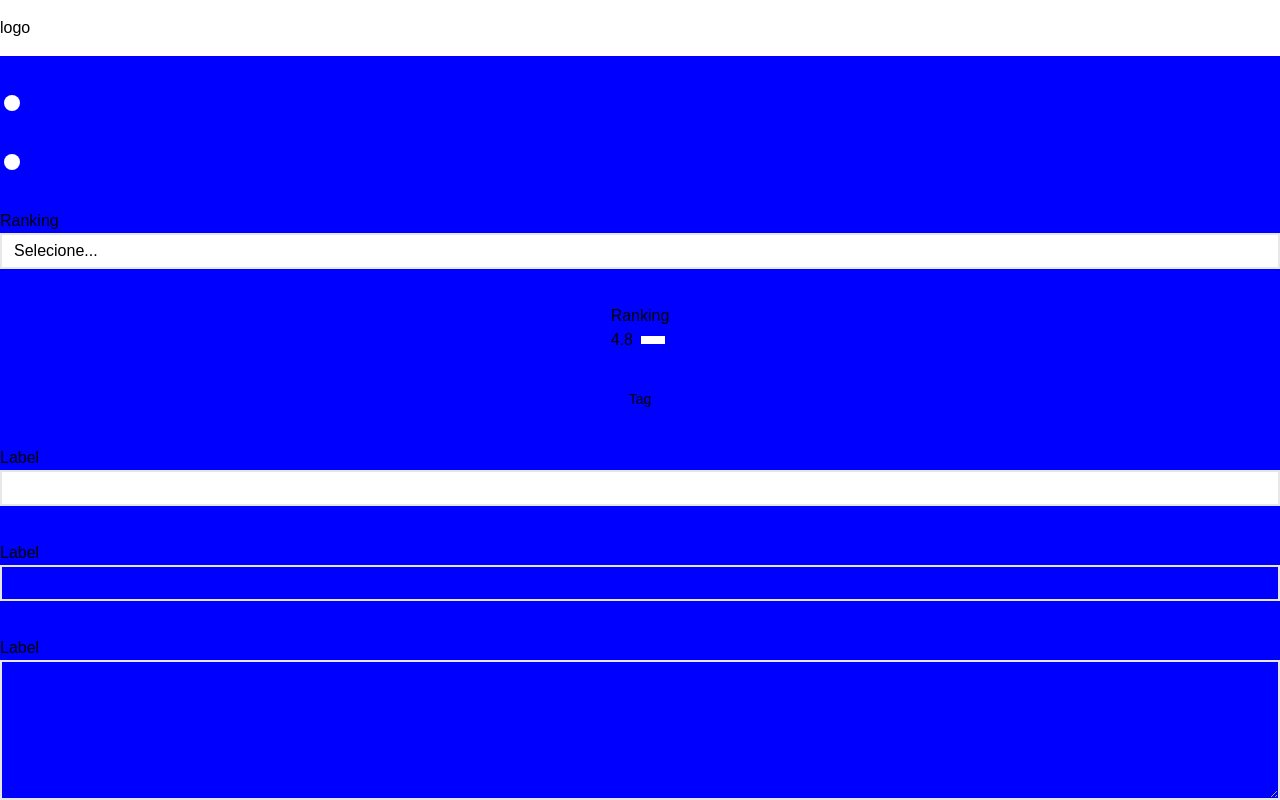
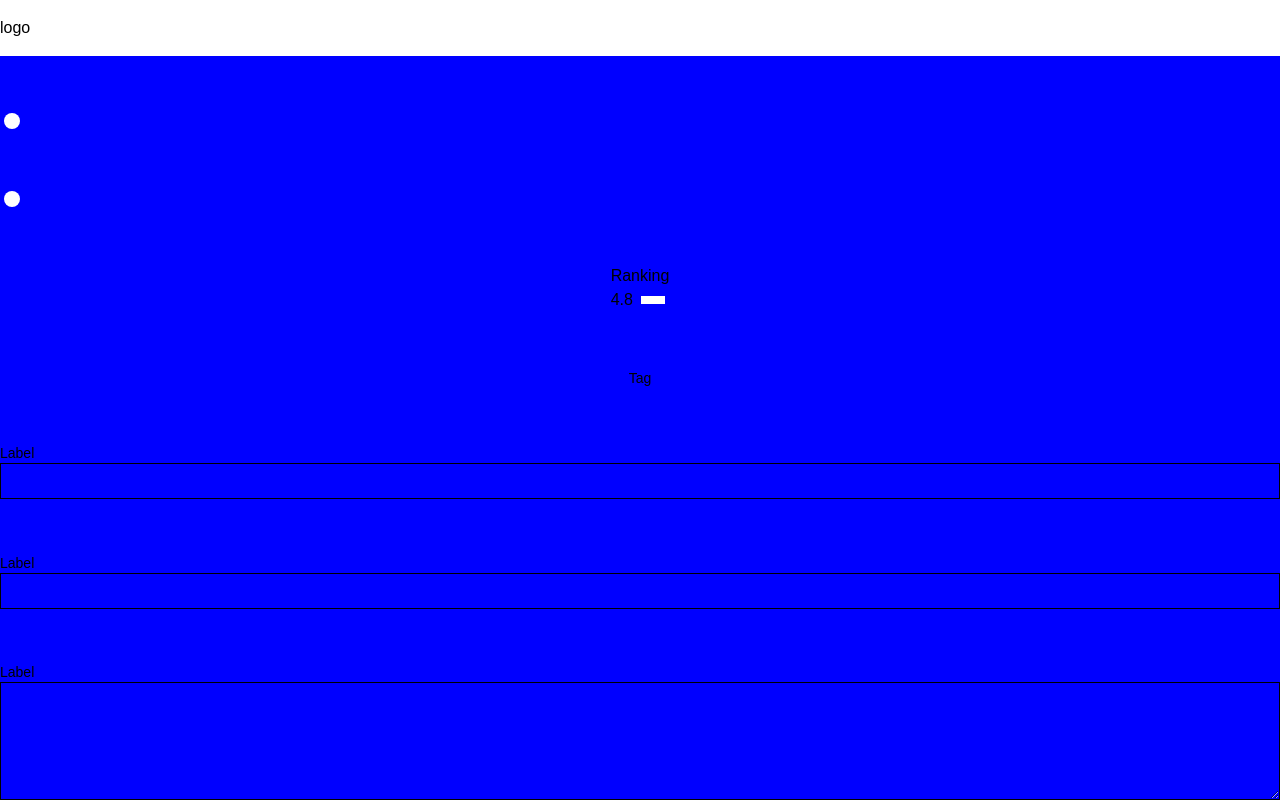
Before and after one commit to filipegbessa/star-flicks-ds, a Next.js app: page / in a window 1280 px wide. Built offline with nearby package versions, Linux system fonts and the light colour scheme.

Commit message:
feat(main): update components

```diff
--- a/components/SFInput/SFInput.tsx
+++ b/components/SFInput/SFInput.tsx
@@ -6,28 +6,39 @@ export type SFInputProps = {
   multiline?: boolean;
   error?: boolean;
   name?: string;
+  size?: 'sm' | 'md';
   customInput?: JSX.Element;
 } & (
   | InputHTMLAttributes<HTMLInputElement>
   | TextareaHTMLAttributes<HTMLTextAreaElement>
 );
 
-const Content = ({ multiline, error, name, ...props }: SFInputProps) => {
-  const styleInput = `disabled:bg-disabled w-full border-2 border-gray rounded-md px-3 h-9 bg-white focus:border-primary focus:outline-none ${
-    error ? '!border-red-500' : ''
-  }`;
+const Content = ({
+  multiline,
+  error,
+  name,
+  size = 'md',
+  ...props
+}: SFInputProps) => {
+  const inputSize = {
+    sm: 'h-6',
+    md: 'h-9',
+  };
+  const style = `disabled:bg-disabled w-full border rounded-md px-3 bg-input-bg border-input-border focus:border-primary focus:outline-none py-2 text-sm ${
+    error ? 'error' : ''
+  } ${inputSize[size]}`;
 
   return multiline ? (
     <textarea
       name={name}
       data-testid='SFInput'
-      className={`${styleInput} h-auto py-2`}
+      className={`${style} min-h-9 h-auto`}
       {...(props as TextareaHTMLAttributes<HTMLTextAreaElement>)}
     />
   ) : (
     <input
       name={name}
-      className={styleInput}
+      className={`${style}`}
       data-testid='SFInput'
       {...(props as InputHTMLAttributes<HTMLInputElement>)}
     />
@@ -46,7 +57,7 @@ export const SFInput = ({
     <div className='flex flex-col w-full'>
       {label && (
         <label htmlFor={name}>
-          <SFTypography>{label}</SFTypography>
+          <SFTypography size='sm'>{label}</SFTypography>
         </label>
       )}
       {customInput || (
--- a/components/SFSelect/SFSelect.tsx
+++ b/components/SFSelect/SFSelect.tsx
@@ -1,24 +1,42 @@
 import { SelectHTMLAttributes } from 'react';
 import { SFTypography } from '../SFTypography/SFTypography';
 
+type Option = string | { id: string; title: string };
+
 export type SFSelectProps = {
-  options: string[];
+  options: Option[];
   defaultText?: string;
   error?: boolean;
   label?: string;
-} & SelectHTMLAttributes<HTMLInputElement>;
+  name: string;
+} & SelectHTMLAttributes<HTMLSelectElement>;
 
 export const SFSelect = ({
   label,
   options,
-  defaultText,
-  error,
+  defaultText = 'Selecione...',
+  error = false,
   name,
-  ...props
+  ...selectProps
 }: SFSelectProps) => {
-  const styleInput = `appearance-none disabled:bg-disabled w-full border-2 border-gray rounded-md px-3 h-9 bg-white focus:border-primary focus:outline-none ${
+  const inputClassName = `appearance-none disabled:bg-disabled w-full border-2 border-gray rounded-md px-3 h-9 bg-white focus:border-primary focus:outline-none ${
     error ? '!border-red-500' : ''
   }`;
+
+  const renderOptions = () => {
+    return options.map((option, index) => {
+      const isString = typeof option === 'string';
+
+      return (
+        <option
+          key={isString ? index : option.id}
+          value={isString ? option : option.id}
+        >
+          {isString ? option : option.title}
+        </option>
+      );
+    });
+  };
 
   return (
     <div className='flex flex-col w-full'>
@@ -27,17 +45,9 @@ export const SFSelect = ({
           <SFTypography>{label}</SFTypography>
         </label>
       )}
-      <select
-        name={name}
-        className={styleInput}
-        {...(props as SelectHTMLAttributes<HTMLSelectElement>)}
-      >
-        <option value='DEFAULT'>{defaultText || 'Selecione...'}</option>
-        {options.map((item, index) => (
-          <option key={index} value={item}>
-            {item}
-          </option>
-        ))}
+      <select name={name} className={inputClassName} {...selectProps}>
+        <option value=''>{defaultText}</option>
+        {renderOptions()}
       </select>
     </div>
   );
--- a/components/SFSwitch/SFSwitch.tsx
+++ b/components/SFSwitch/SFSwitch.tsx
@@ -1,4 +1,4 @@
-import React, { useState } from 'react';
+import React, { useEffect, useState } from 'react';
 import { Switch } from '@headlessui/react';
 import useStyle from './SFSwitch.style';
 import { SFTypography } from '../SFTypography/SFTypography';
@@ -28,6 +28,10 @@ export const SFSwitch: React.FC<SFSwitchProps> = ({
     onChange?.(newValue);
   };
 
+  useEffect(() => {
+    setEnabled(defaultChecked);
+  }, [defaultChecked]);
+
   return (
     <div className='flex flex-col w-full'>
       {label && (
--- a/pages/index.tsx
+++ b/pages/index.tsx
@@ -1,16 +1,11 @@
-import Image from 'next/image';
 import { Inter } from 'next/font/google';
 import {
   SFHeader,
   SFInput,
-  SFMoviesList,
   SFRanking,
-  SFSelect,
   SFSwitch,
   SFTagsList,
-  SFTypography,
 } from '@/components';
-import { IMovie } from '@/types';
 
 const inter = Inter({ subsets: ['latin'] });
 
@@ -22,7 +17,6 @@ export default function Home() {
       <SFHeader logo='logo' />
       <SFSwitch variant='common' />
       <SFSwitch variant='contract' />
-      <SFSelect label='Ranking' options={['1', '2', '3', '4', '5']} />
       <SFRanking label='Ranking' value={4.78} />
       <SFTagsList list={[{ id: 1, name: 'Tag' }]} />
       <SFInput label='Label' />
--- a/tailwind.config.ts
+++ b/tailwind.config.ts
@@ -53,14 +53,14 @@ const config = {
     extend: {
       colors: {
         primary: toRgba('--primary'),
-        'primary-hover': 'var(--primary-hover)',
-        'primary-active': 'var(--primary-active)',
+        'primary-hover': toRgba('--primary-hover'),
+        'primary-active': toRgba('--primary-active'),
         secondary: toRgba('--secondary'),
-        'secondary-hover': 'var(--secondary-hover)',
-        'secondary-active': 'var(--secondary-active)',
+        'secondary-hover': toRgba('--secondary-hover'),
+        'secondary-active': toRgba('--secondary-active'),
         tertiary: toRgba('--tertiary'),
-        'tertiary-hover': 'var(--tertiary-hover)',
-        'tertiary-active': 'var(--tertiary-active)',
+        'tertiary-hover': toRgba('--tertiary-hover'),
+        'tertiary-active': toRgba('--tertiary-active'),
         quaternary: toRgba('--quaternary'),
         hover: toRgba('--hover'),
         click: toRgba('--click'),
@@ -93,6 +93,10 @@ const config = {
             secondary: toRgba('--alert-warning-secondary'),
             text: toRgba('--alert-warning-text'),
           },
+        },
+        input: {
+          border: toRgba('--input-border'),
+          bg: toRgba('--input-bg'),
         },
       },
       backgroundColor: {
```
Also changed, not shown: package.json (+4 -4 lines), styles/tokens.css (+11 -6 lines).
